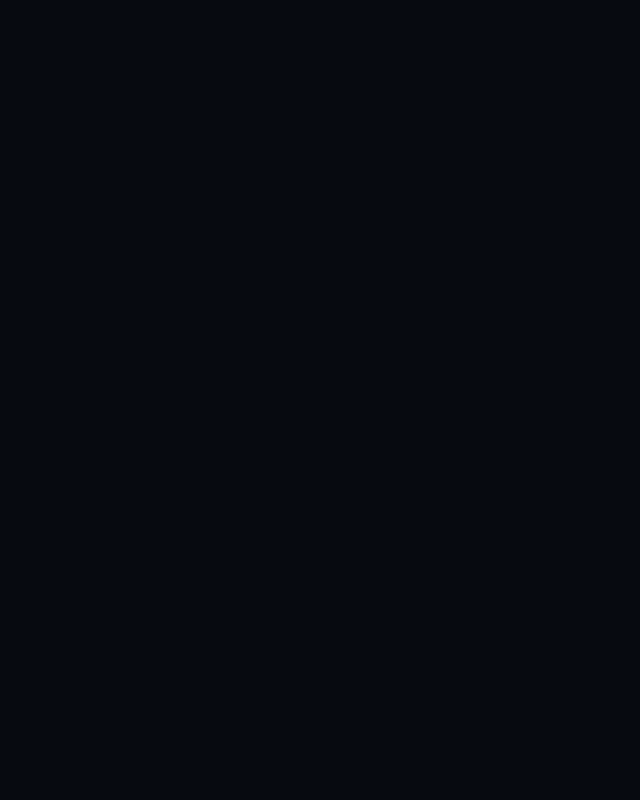
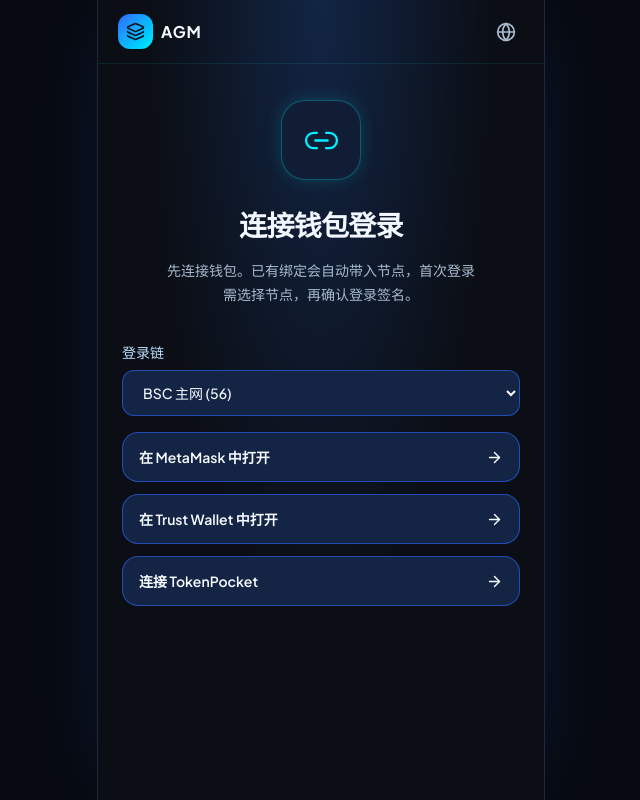
Before and after one commit to agent-mesh-net/client, a plain HTML site: page index.html in a window 1280 px wide. Shown: the whole page, without its empty margins (319-959 px from the left). Drawn offline with Linux system fonts and the light colour scheme; the site is published under a folder, as on GitHub Pages, so addresses that start at the root find nothing.

Commit message:
Update index.html

```diff
--- a/index.html
+++ b/index.html
@@ -12,7 +12,7 @@
     <link rel="preconnect" href="https://fonts.googleapis.com">
     <link rel="preconnect" href="https://fonts.gstatic.com" crossorigin>
     <link href="https://fonts.googleapis.com/css2?family=JetBrains+Mono:wght@400;500;600;700&family=Plus+Jakarta+Sans:wght@300;400;500;600;700;800&display=swap" rel="stylesheet">
-    <script type="module" crossorigin src="/assets/app-CRbl79T_.js"></script>
+    <script type="module" crossorigin src="./assets/app-CRbl79T_.js"></script>
     <link rel="modulepreload" crossorigin href="./assets/rolldown-runtime-XKyaHtl9.js">
     <link rel="modulepreload" crossorigin href="./assets/utils-BkR7EQjg.js">
     <link rel="modulepreload" crossorigin href="./assets/src-DjMVZZRx.js">
```
